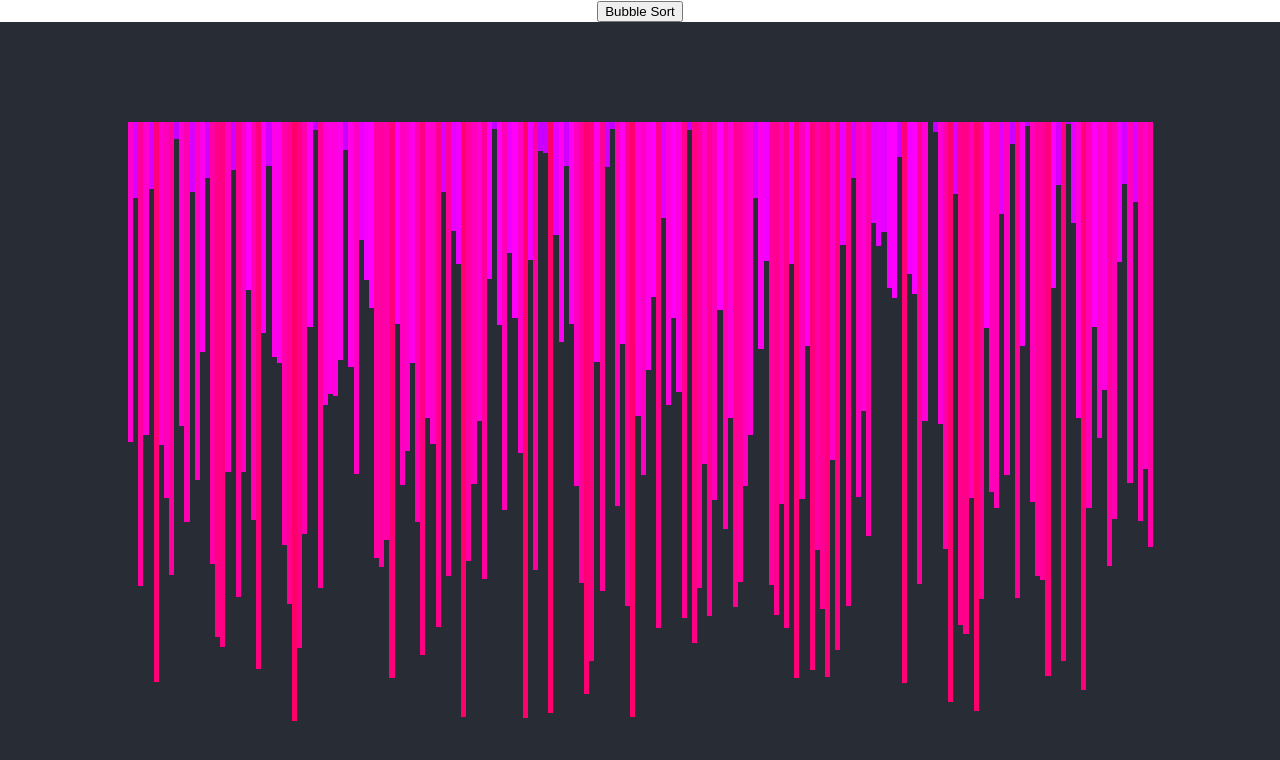
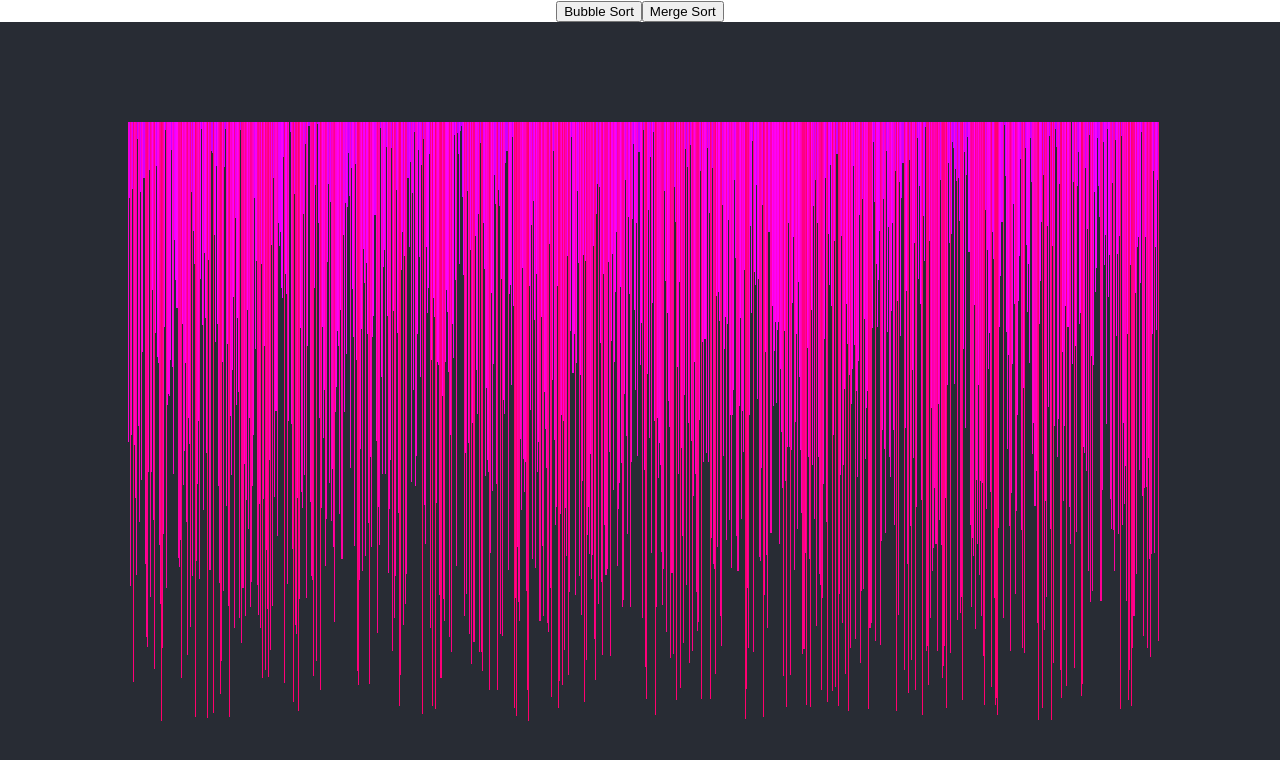
Before and after one commit to hjjinx/sort-visualizer, a React (Create React App) app: page / in a window 1280 px wide. Shown: the top 760 px of the page. Built offline with nearby package versions, Linux system fonts and the light colour scheme.

Commit message:
added merge sort

```diff
--- a/src/App.tsx
+++ b/src/App.tsx
@@ -4,13 +4,14 @@ import "./App.css";
 import ArrayList from "./ArrayList";
 
 function App() {
-  const [arr, setArr] = useState<number[]>([]);
+  const [initialArray, setInitialArray] = useState<number[]>([]);
   const [hslStart, setHslStart] = useState<number>(
     Math.floor(Math.random() * 360)
   );
-  const [current, setCurrent] = useState<number | null>(null);
+  const [current, setCurrent] = useState<number[] | null>(null);
+  const [speed, setSpeed] = useState(1);
   const genUnsortedArray = () => {
-    setArr(
+    setInitialArray(
       Array.from(
         {
           length: LENGTH,
@@ -20,6 +21,8 @@ function App() {
     );
   };
 
+  const sleep = () => new Promise((resolve) => setTimeout(resolve, speed));
+
   useEffect(genUnsortedArray, []);
 
   const bubbleSort = () => {
@@ -28,10 +31,10 @@ function App() {
     let j = 1;
     let countOfIterations = 0;
     let numberOfSwaps = 0;
-    setCurrent(0);
+    setCurrent([0]);
 
     const performBubbleSort = () => {
-      if (i == arr.length - countOfIterations) {
+      if (i == initialArray.length - countOfIterations) {
         console.log({ numberOfSwaps });
         if (numberOfSwaps == 0) {
           setCurrent(null);
@@ -41,14 +44,14 @@ function App() {
         countOfIterations++;
         i = 0;
         j = 1;
-        setCurrent(0);
+        setCurrent([0]);
       }
-      if (arr[i] > arr[j]) {
+      if (initialArray[i] > initialArray[j]) {
         numberOfSwaps++;
-        [arr[i], arr[j]] = [arr[j], arr[i]];
+        [initialArray[i], initialArray[j]] = [initialArray[j], initialArray[i]];
       }
-      setArr(arr);
-      setCurrent((current) => current! + 1);
+      setInitialArray(initialArray);
+      setCurrent((current) => [current![0]! + 1]);
       i++;
       j++;
       setTimeout(performBubbleSort, 1);
@@ -57,11 +60,69 @@ function App() {
     performBubbleSort();
   };
 
+  const mergeSort = async () => {
+    const merge = async (l: number, m: number, r: number) => {
+      let n1 = m - l + 1;
+      let n2 = r - m;
+      // Create temp arrays
+      let L = initialArray.slice(l, l + n1);
+      let R = initialArray.slice(m + 1, m + 1 + n2);
+
+      let i = 0;
+      let j = 0;
+      let k = l;
+
+      while (i < n1 && j < n2) {
+        if (L[i] <= R[j]) {
+          console.log({ i, j, k });
+          initialArray[k] = L[i];
+          if (k !== i + l) {
+            setCurrent([k, m + 1 + j]);
+            await sleep();
+          }
+          i++;
+        } else {
+          console.log({ i, j, k });
+          initialArray[k] = R[j];
+          if (k !== m + 1 + j) {
+            setCurrent([k, m + 1 + j]);
+            await sleep();
+          }
+          j++;
+        }
+        k++;
+      }
+
+      while (i < n1) {
+        initialArray[k] = L[i];
+        i++;
+        k++;
+      }
+
+      while (j < n2) {
+        initialArray[k] = R[j];
+        j++;
+        k++;
+      }
+    };
+    const performMergeSort = async (l: number, r: number) => {
+      if (l >= r) return;
+      const m = Math.floor(l + (r - l) / 2);
+      await performMergeSort(l, m);
+      await performMergeSort(m + 1, r);
+      await merge(l, m, r);
+      console.log({ initialArray });
+    };
+    await performMergeSort(0, initialArray.length - 1);
+    setCurrent(null);
+  };
+
   return (
     <div className="App">
       <button onClick={bubbleSort}>Bubble Sort</button>
+      <button onClick={mergeSort}>Merge Sort</button>
       <main className="main">
-        <ArrayList hslStart={hslStart} arr={arr} current={current!} />
+        <ArrayList hslStart={hslStart} arr={initialArray} current={current!} />
       </main>
     </div>
   );
--- a/src/ArrayList.tsx
+++ b/src/ArrayList.tsx
@@ -3,7 +3,7 @@ import { LENGTH, MAX } from "./Constants";
 type ArrayListProps = {
   arr: number[];
   hslStart: number;
-  current: number;
+  current: number[];
 };
 
 const ArrayList = (props: ArrayListProps) => {
@@ -14,12 +14,12 @@ const ArrayList = (props: ArrayListProps) => {
         <div
           style={{
             height: `${(100 * i) / MAX}%`,
-            backgroundColor:
-              index == current
-                ? "var(--selected-item)"
-                : `hsl(${hslStart + (i * 50) / MAX}, 100%, 50%)`,
+            backgroundColor: current?.includes(index)
+              ? "var(--selected-item)"
+              : `hsl(${hslStart + (i * 50) / MAX}, 100%, 50%)`,
           }}
           className="item"
+          key={`item-` + index}
         >
           {" "}
         </div>
--- a/src/Constants/index.ts
+++ b/src/Constants/index.ts
@@ -1,2 +1,2 @@
-export const LENGTH = 200;
+export const LENGTH = 1000;
 export const MAX = 1000;
```
